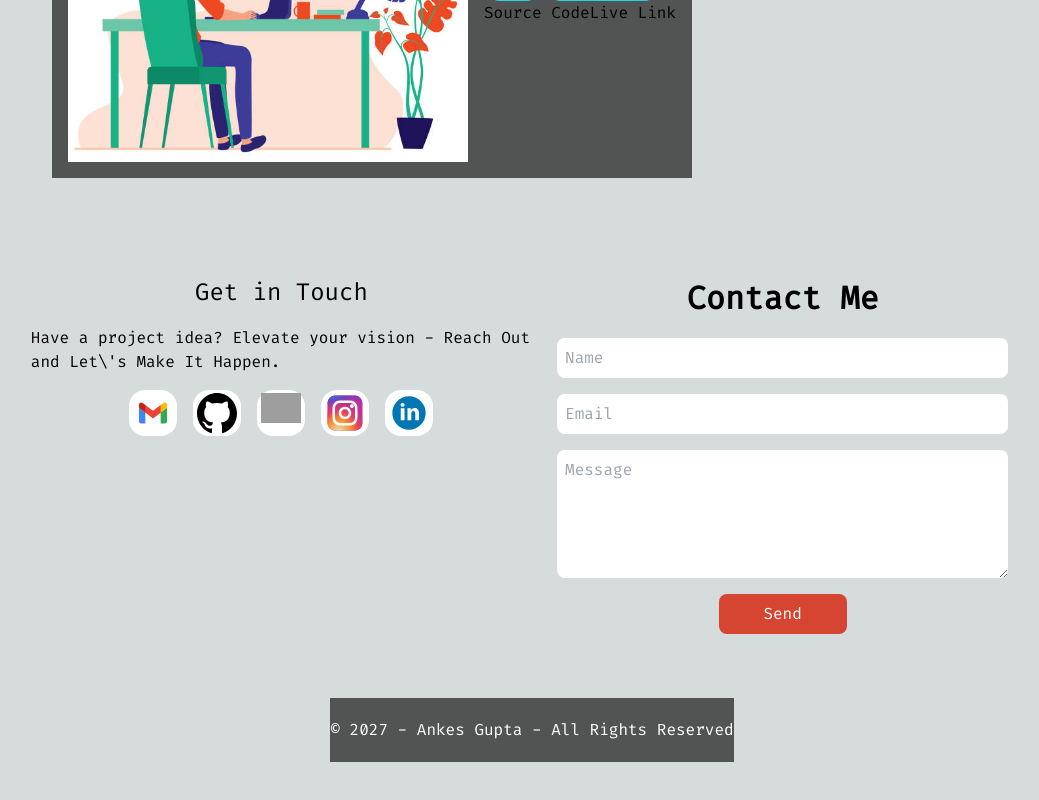
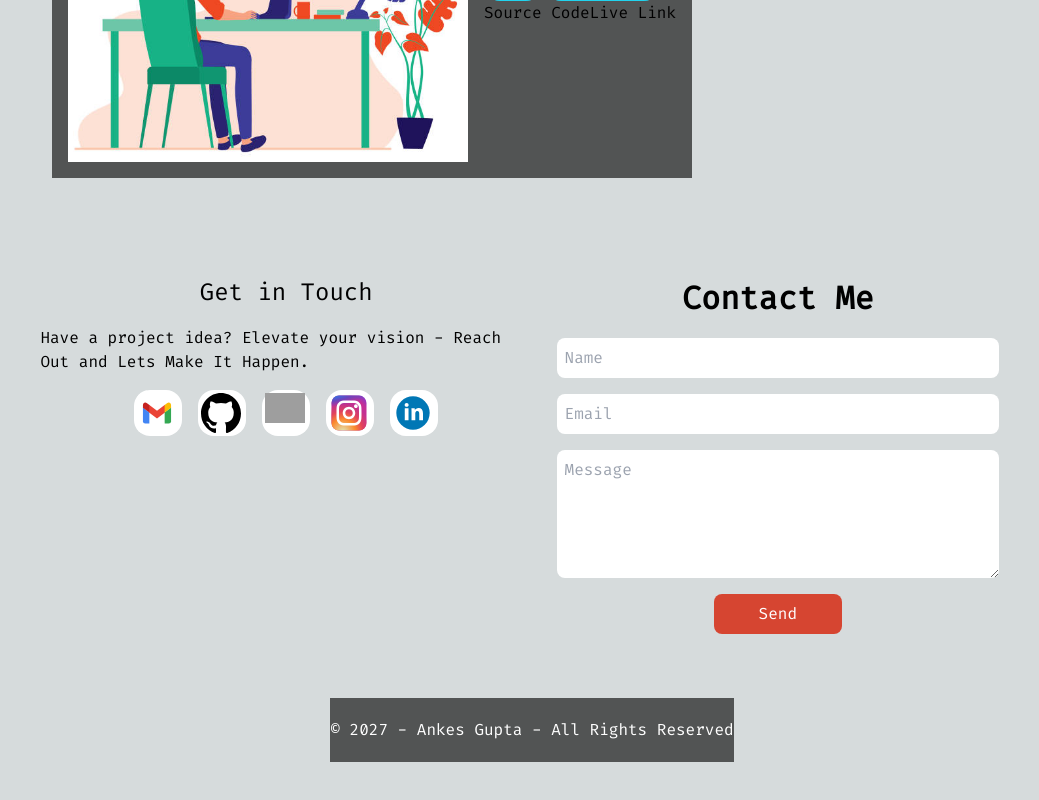
Before and after one commit to Ankesh2004/Portfolio, a Next.js app: page / in a window 1280 px wide. Shown: the part 2567-3367 px from the top of the page, without its empty margins (108-1147 px from the left). Built offline with nearby package versions, Linux system fonts and the light colour scheme; grey boxes are pictures that could not be loaded.

Commit message:
fix: deployment issues

```diff
--- a/components/Contact.jsx
+++ b/components/Contact.jsx
@@ -40,7 +40,7 @@ const Contact = () => {
         <div id="contact" className={`flex ${isMobile ? 'flex-col' : 'flex-row'} my-[4rem]`}>
             <div className={`${isMobile ? 'w-[100%' : 'w-[50%]'} flex flex-col gap-[1rem] items-center `}>
                 <h2>Get in Touch</h2>
-                <p>Have a project idea? Elevate your vision - Reach Out and Let\'s Make It Happen. </p>
+                <p>Have a project idea? Elevate your vision - Reach Out and Lets Make It Happen. </p>
                 {/* <p>Feel free to reach out to me for any queries or collaborations.</p> */}
                 <div className="flex flex-row gap-[1rem]">
                     {
```
